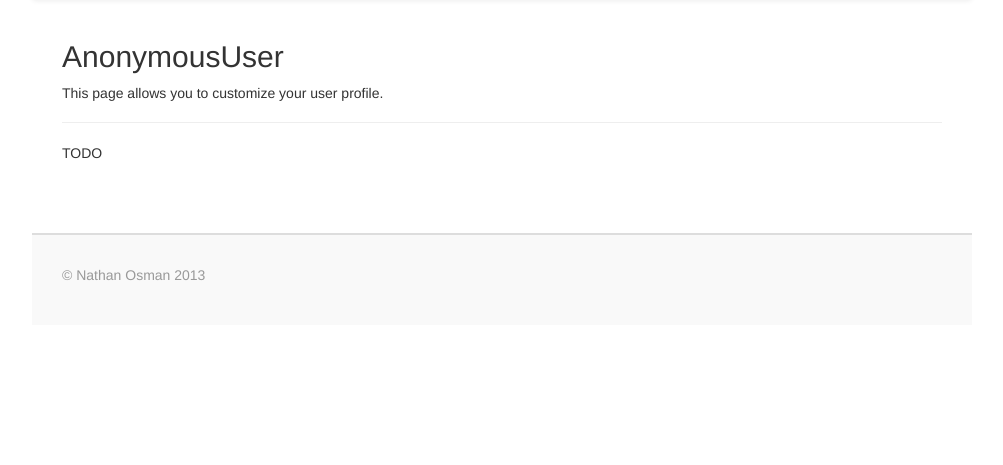
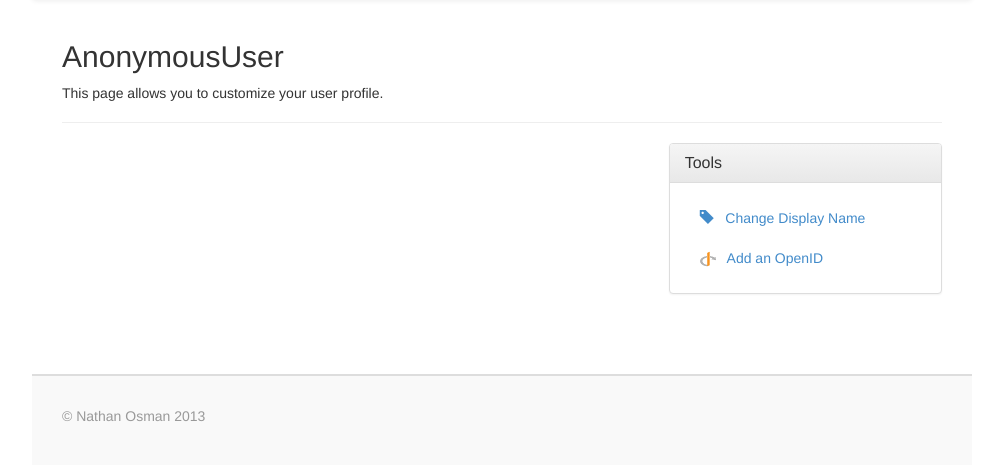
Before and after one commit to nathan-osman/myrig-website, a Django app: page /accounts/profile/ in a window 1280 px wide. Shown: the part 62-527 px from the top of the page, without its empty margins (138-1141 px from the left). Run offline with Django 3.2, Linux system fonts and the light colour scheme; parts of the project's set-up code (start-up, migrations or seed data) failed here and were passed over.

Commit message:
Added tools to user profile page.

```diff
--- a/myrig/accounts/templates/accounts/profile.html
+++ b/myrig/accounts/templates/accounts/profile.html
@@ -7,5 +7,34 @@
         <h2>{{ user }}</h2>
         <p>This page allows you to customize your user profile.</p>
     </div>
-    <p>TODO</p>
+    <div class="row">
+        <div class="col-sm-8">
+            <!-- ... -->
+        </div>
+        <div class="col-sm-4">
+            <div class="panel panel-default">
+                <div class="panel-heading">
+                    <h3 class="panel-title">Tools</h3>
+                </div>
+                <div class="panel-body">
+                    <ul class="nav">
+                        <li>
+                            <a href="#">
+                                <span class="glyphicon glyphicon-tag"></span>
+                                &nbsp;
+                                Change Display Name
+                            </a>
+                        </li>
+                        <li>
+                            <a href="#">
+                                <img src="/static/img/openid.png">
+                                &nbsp;
+                                Add an OpenID
+                            </a>
+                        </li>
+                    </ul>
+                </div>
+            </div>
+        </div>
+    </div>
 {% endblock %}
```
